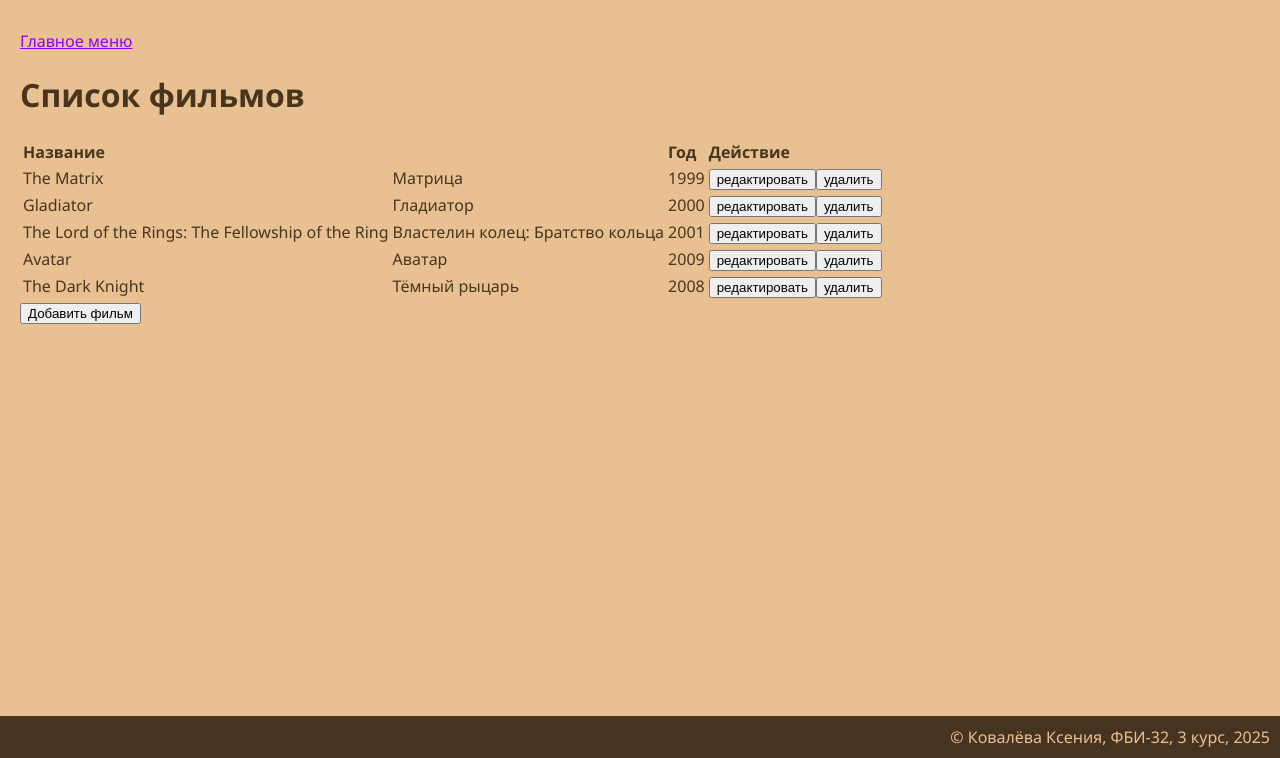
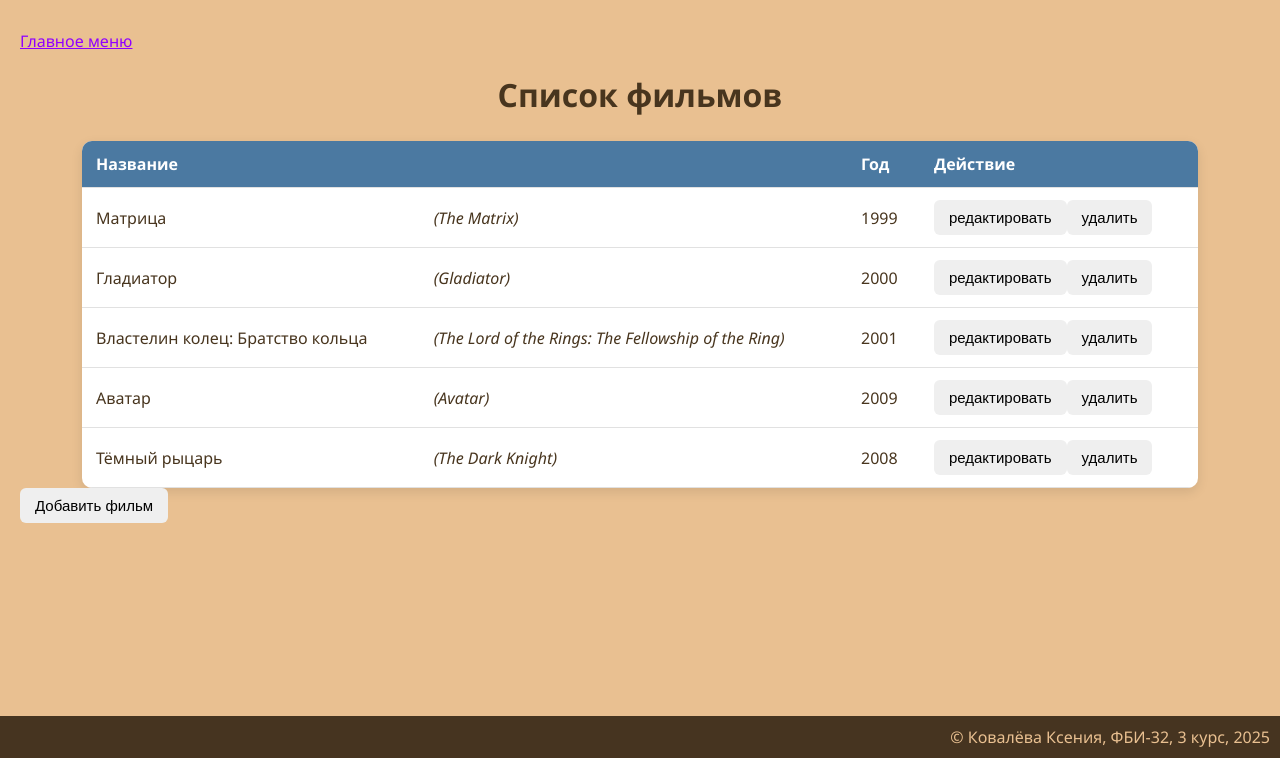
Before and after one commit to ksennnn/web-back-labs, a Flask app: page /lab7/ in a window 1280 px wide. Shown: the part 42-800 px from the top of the page. Run offline with Flask 3, Linux system fonts and the light colour scheme.

Commit message:
Самостоятельные задания

```diff
--- a/lab7.py
+++ b/lab7.py
@@ -73,6 +73,10 @@ def put_film(id):
     film = request.get_json()
     if film['description'] == '':
         return {'description': 'Заполните описание'}, 400
+
+    if film['title'] == '':
+        film['title'] = film['title_ru']
+
     films[id] = film
     return films[id]
 
@@ -82,5 +86,9 @@ def add_film():
     film = request.get_json()
     if film['description'] == '':
         return {'description': 'Заполните описание'}, 400
+
+    if film['title'] == '':
+        film['title'] = film['title_ru']
+
     films.append(film)
     return {'id': len(films) - 1}, 201
--- a/static/lab7/main.js
+++ b/static/lab7/main.js
@@ -9,13 +9,13 @@ function fillFilmList() {
         for(let i = 0; i < films.length; i++) {
             let tr = document.createElement('tr');
 
+            let tdTitleRus = document.createElement('td');
             let tdTitle = document.createElement('td');
-            let tdTitleRus = document.createElement('td');
             let tdYear = document.createElement('td');
             let tdActions = document.createElement('td');
 
-            tdTitle.innerText = films[i].title == films[i].title_ru ? '' : films[i].title;
             tdTitleRus.innerText = films[i].title_ru;
+            tdTitle.innerHTML = films[i].title == films[i].title_ru ? `<i>(${films[i].title_ru})</i>` : `<i>(${films[i].title})</i>`;
             tdYear.innerText = films[i].year;
 
             let editButton = document.createElement('button');
@@ -33,8 +33,8 @@ function fillFilmList() {
             tdActions.append(editButton);
             tdActions.append(delButton);
 
+            tr.append(tdTitleRus);
             tr.append(tdTitle);
-            tr.append(tdTitleRus);
             tr.append(tdYear);
             tr.append(tdActions);
 
--- a/templates/lab7/index.html
+++ b/templates/lab7/index.html
@@ -5,20 +5,88 @@
 {% block script %}
 <script src="{{ url_for('static', filename='lab7/main.js')}}"></script>
 <style>
+    h1 {
+        text-align: center;
+        margin-bottom: 25px;
+        font-weight: 600;
+    }
+
+    table {
+        width: 90%;
+        margin: 0 auto;
+        border-collapse: collapse;
+        background: white;
+        border-radius: 10px;
+        overflow: hidden;
+        box-shadow: 0 4px 12px rgba(0,0,0,0.1);
+    }
+
+    thead {
+        background: #4b79a1;
+        color: white;
+    }
+
+    th, td {
+        padding: 12px 14px;
+        text-align: left;
+        border-bottom: 1px solid #e1e1e1;
+    }
+
+    button {
+        cursor: pointer;
+        border: none;
+        border-radius: 6px;
+        padding: 9px 15px;
+        font-size: 15px;
+        font-weight: 500;
+        transition: 0.2s;
+    }
+
     .modal {
         display: none;
         z-index: 100;
-        box-shadow: 3px 3px 5px black;
-        background: white;
-        width: 400px;
+        background: #ffffff;
+        width: 420px;
         left: 50%;
-        top: 220px;
-        margin-left: 200px;
-        position: absolute;
-        padding: 20px;
+        top: 50%;
+        transform: translate(-50%, -50%);
+        position: fixed;
+        padding: 25px;
+        border-radius: 12px;
+        box-shadow: 0 8px 20px rgba(0,0,0,0.25);
+        animation: fadeIn 0.25s ease;
     }
+
+    @keyframes fadeIn {
+        from { opacity: 0; transform: translate(-50%, -55%); }
+        to   { opacity: 1; transform: translate(-50%, -50%); }
+    }
+
+    label {
+        display: block;
+        margin-bottom: 12px;
+        font-size: 15px;
+    }
+
+    input, textarea {
+        width: 100%;
+        padding: 7px 10px;
+        border-radius: 6px;
+        border: 1px solid #ccc;
+        font-size: 14px;
+        margin-top: 5px;
+        box-sizing: border-box;
+    }
+
+    textarea {
+        min-height: 85px;
+        resize: vertical;
+    }
+
     .error-message {
-        color: red;
+        color: #d10000;
+        font-size: 13px;
+        margin-top: 4px;
     }
 </style>
 {% endblock %}
```
